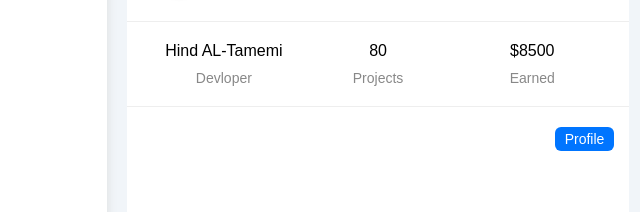
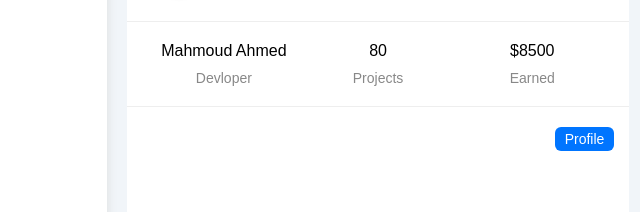
Before and after one commit to AmelDev2/Dashboard-project, a plain HTML site: page index.html in a window 1280 px wide. Shown: the part 321-533 px from the top of the page, 108-748 px from the left. Drawn offline with Linux system fonts and the light colour scheme.

Commit message:
Update index.html

```diff
--- a/index.html
+++ b/index.html
@@ -134,7 +134,7 @@
             <img src="images/avatar.png" alt="" class="avatar" />
             <div class="body txt-c d-flex p-20 mt-20 mb-20 block-mobile">
               <div>
-                Hind AL-Tamemi
+                Mahmoud Ahmed
                 <span class="d-block c-grey fs-14 mt-10">Devloper</span>
               </div>
               <div>
```
